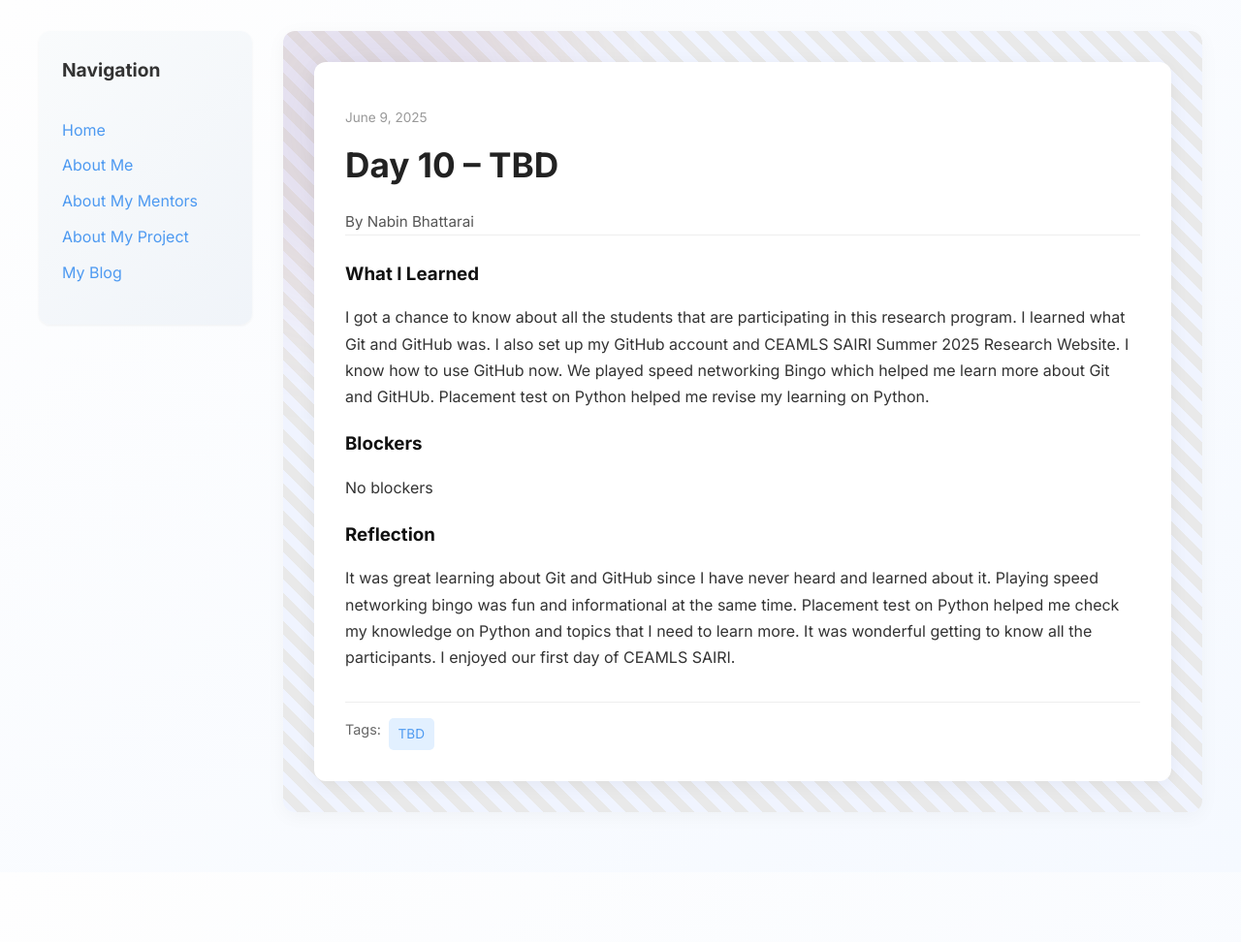
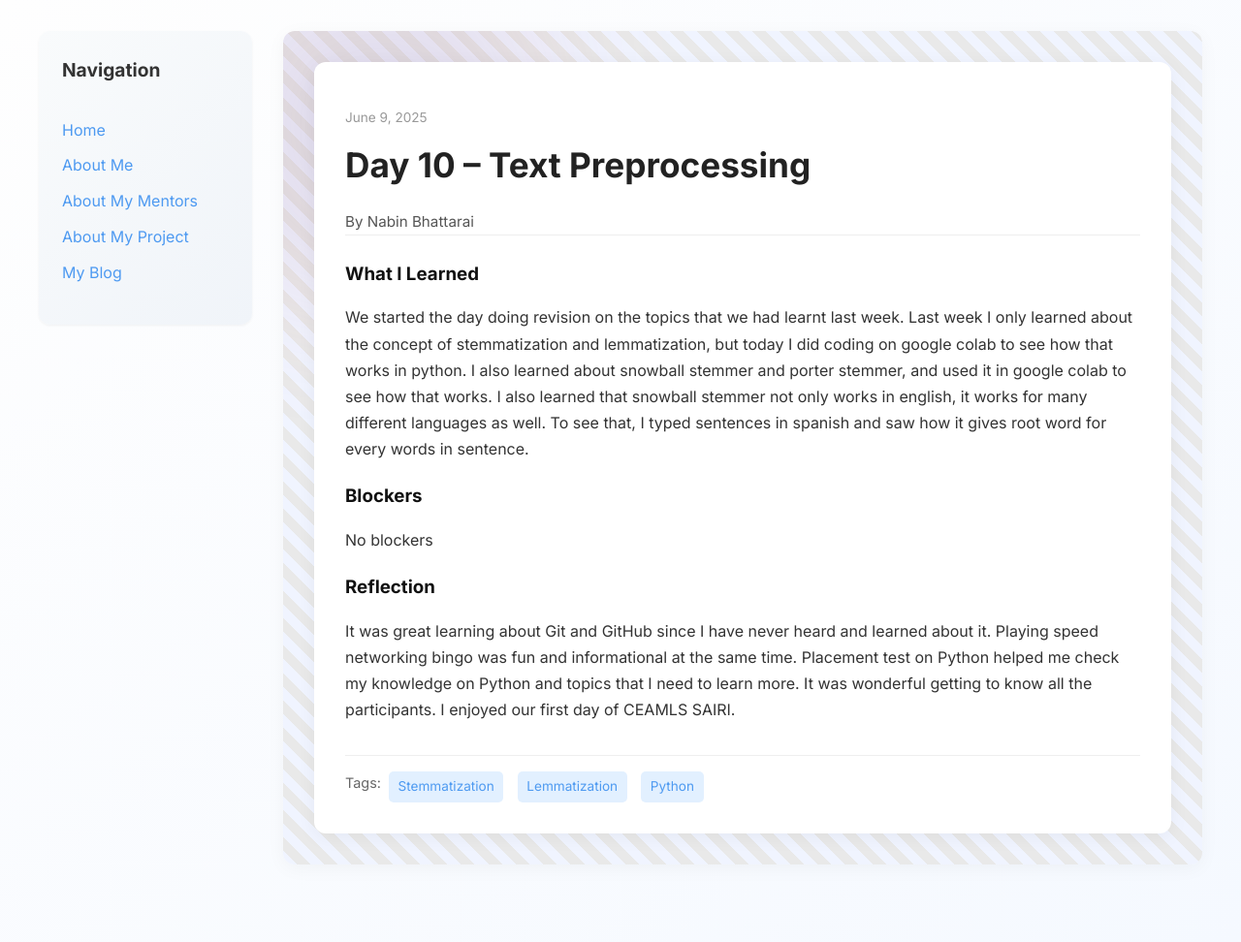
Before and after one commit to bhattarainabin2055/bhattarainabin2055.github.io, a Jekyll site: the page built from _posts/2025-06-09-day-10.md, in a window 1280 px wide. Shown: the whole page at 97% size. Built offline with Jekyll 4.4.1, drawn with Linux system fonts in a browser that asks for light colours; before the commit the page ends 900 px from its top, so only the background shows below that.

Commit message:
Update 2025-06-09-day-10.md

```diff
--- a/_posts/2025-06-09-day-10.md
+++ b/_posts/2025-06-09-day-10.md
@@ -1,13 +1,13 @@
 ---
 layout: post
-title: "Day 10 – TBD"
+title: "Day 10 – Text Preprocessing"
 date: 2025-06-09
 author: Nabin Bhattarai
 permalink: /day10.html
-tags: ["TBD"]
+tags: ["Stemmatization", "Lemmatization", "Python"]
 
 what_i_learned: |
-  I got a chance to know about all the students that are participating in this research program. I learned what Git and GitHub was. I also set up my GitHub account and CEAMLS SAIRI Summer 2025 Research Website. I know how to use GitHub now. We played speed networking Bingo which helped me learn more about Git and GitHUb. Placement test on Python helped me revise my learning on Python.
+  We started the day doing revision on the topics that we had learnt last week. Last week I only learned about the concept of stemmatization and lemmatization, but today I did coding on google colab to see how that works in python. I also learned about snowball stemmer and porter stemmer, and used it in google colab to see how that works. I also learned that snowball stemmer not only works in english, it works for many different languages as well. To see that, I typed sentences in spanish and saw how it gives root word for every words in sentence.
 
 blockers: |
   No blockers
```
